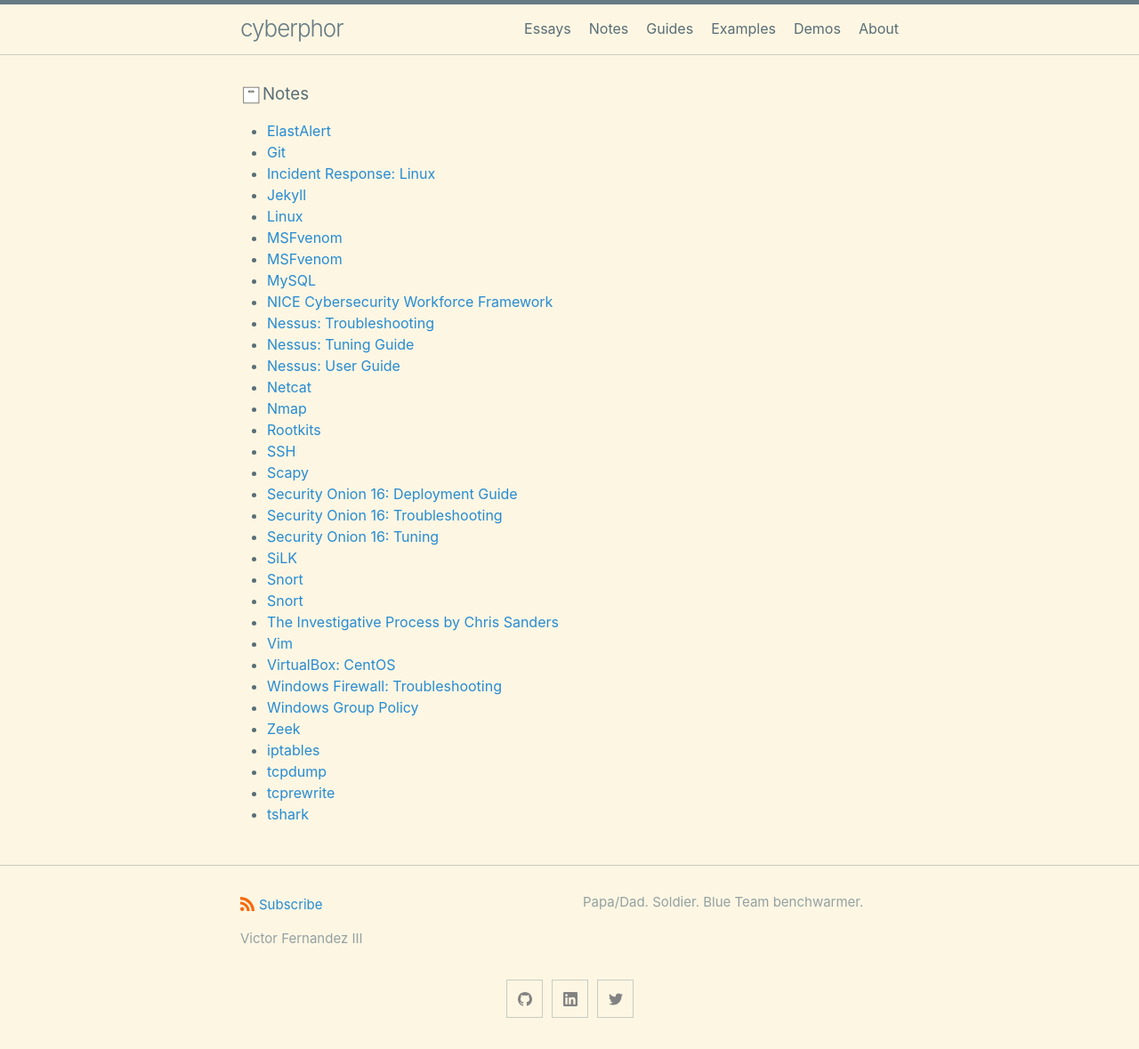
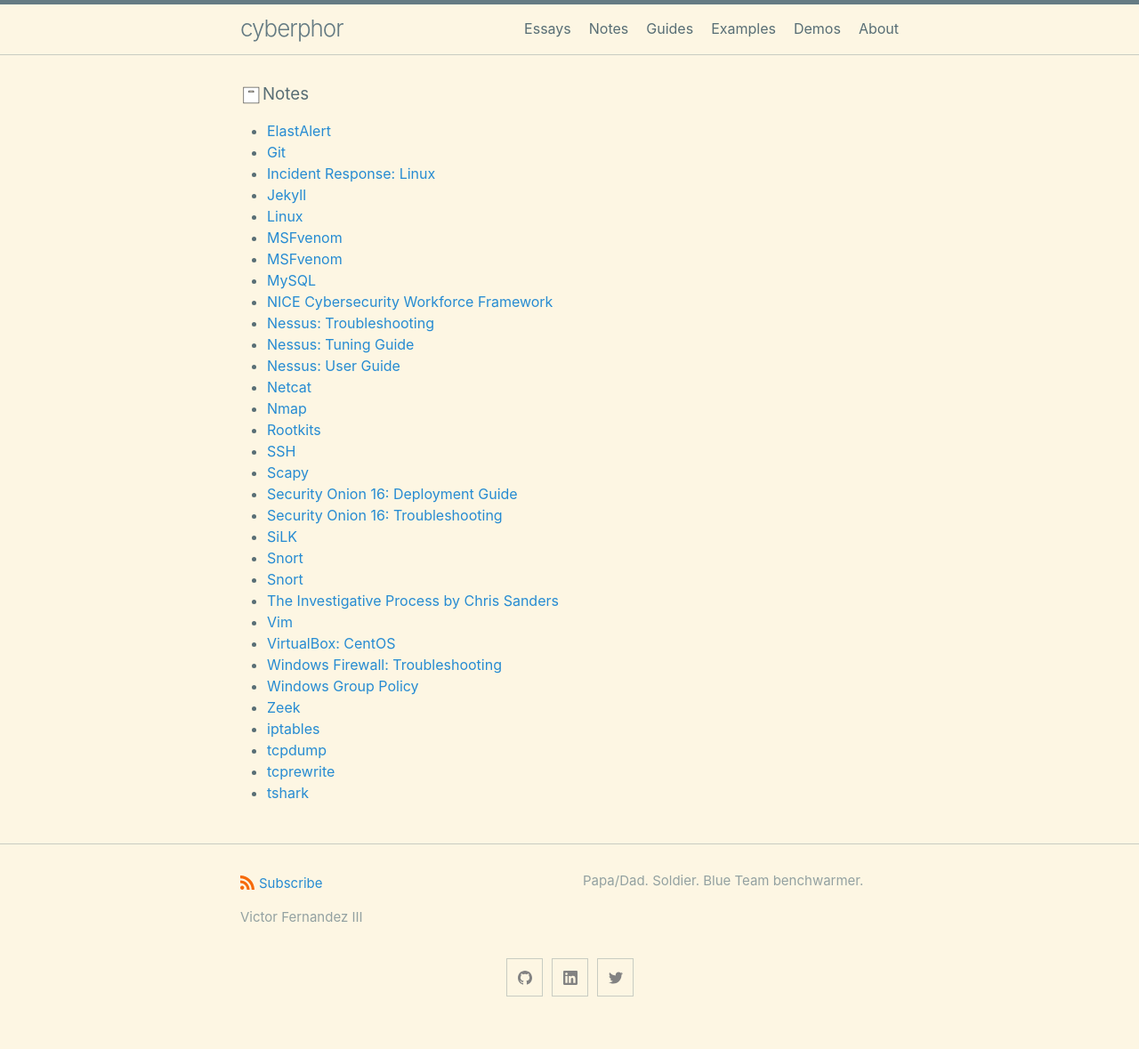
Before and after one commit to cyberphor/blog, a Jekyll site: the page built from notes.md, in a window 1280 px wide. Shown: the whole page at 89% size. Built offline with Jekyll 4.4.1, drawn with Linux system fonts in a browser that asks for light colours; after the commit the page ends 1155 px from its top, so only the background shows below that.

Commit message:
Update 2020-06-20-security-onion-16-tuning.md

```diff
--- a/_posts/guides/2020-06-20-security-onion-16-tuning.md
+++ b/_posts/guides/2020-06-20-security-onion-16-tuning.md
@@ -1,9 +1,8 @@
 ---
 layout: post
 title: 'Security Onion 16: Tuning'
-permalink: 'security-onion-16-tuning'
-category: notes
-subcategory: guides
+category: guides
+permalink: 'guides/so16/tuning'
 ---
 
 ## Table of Contents
```
